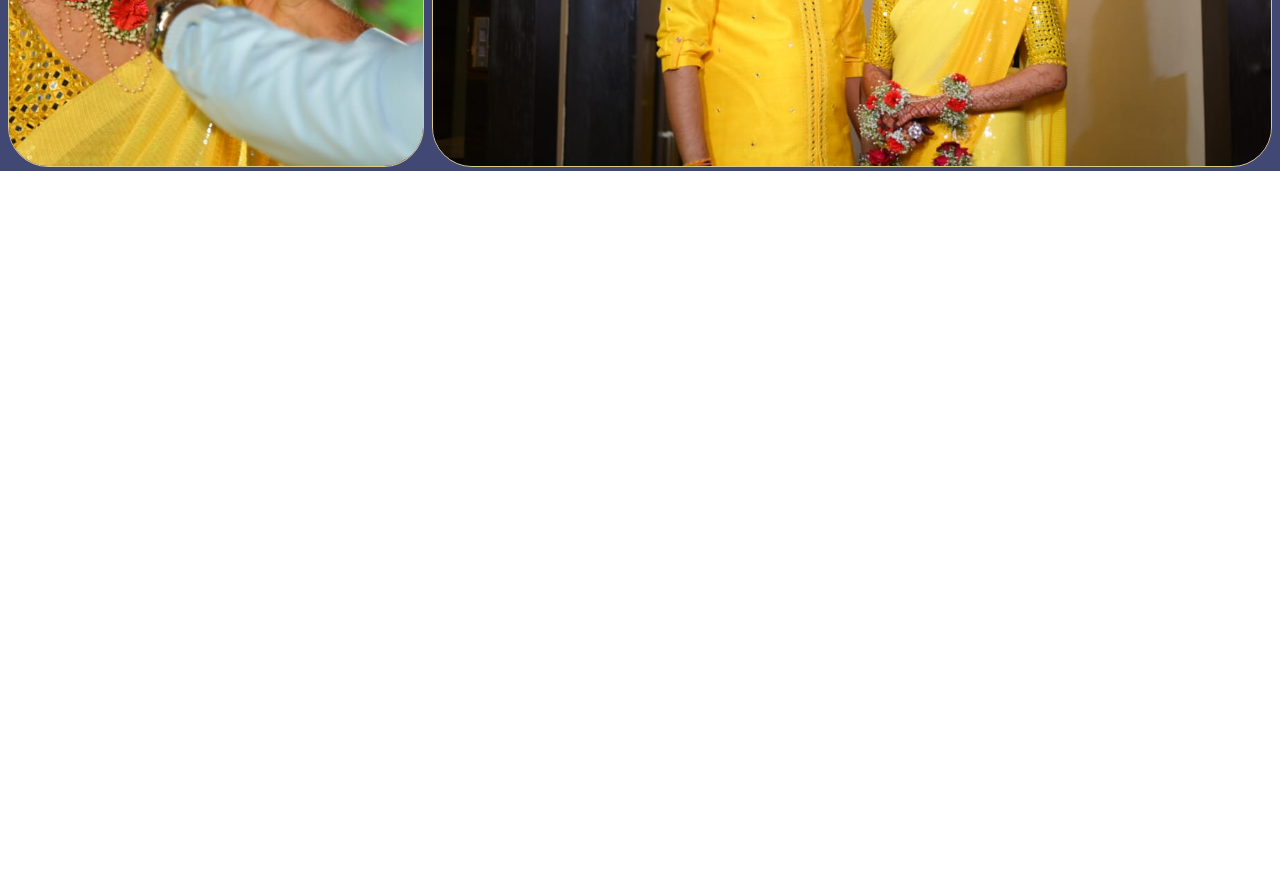
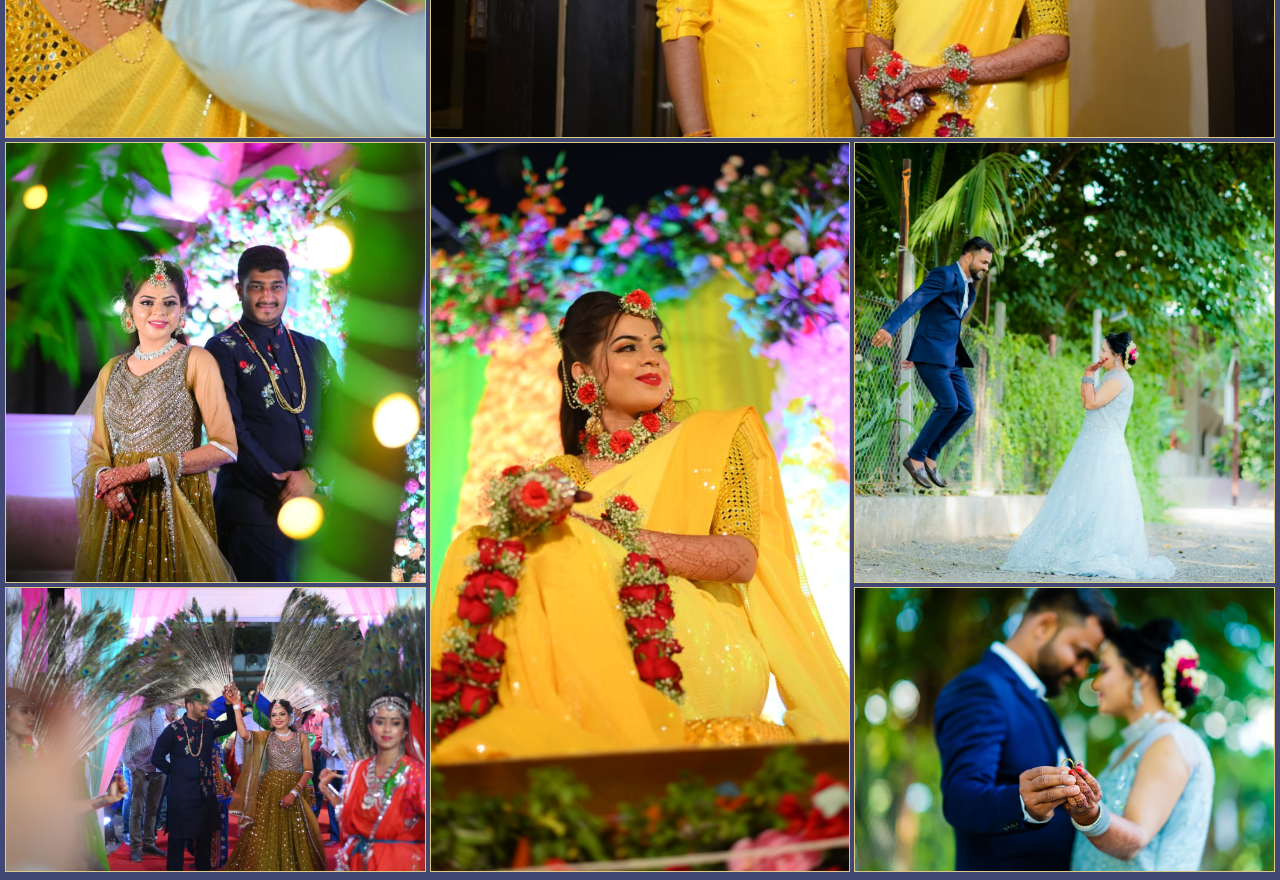
Before and after one commit to vedantpatil25/vedphotomake, a React (Create React App) app: page /portfolio in a window 1280 px wide. Shown: the part 1320-2200 px from the top of the page. Before the commit the page ends 1491 px from the top, so only its background shows below. Built offline with nearby package versions, Linux system fonts and the light colour scheme; a web font is replaced by a local one.

Commit message:
fixed and updated the css of portfolio

```diff
--- a/src/container/SectionGallay/SectionGallay.css
+++ b/src/container/SectionGallay/SectionGallay.css
@@ -6,10 +6,12 @@
 
 .wrapper {
     max-width: auto;
-    padding: 3rem 0.5rem;
+    padding: 0.5rem 0.3rem;
     margin: 0 auto;
     font-family: 'Roboto', sans-serif;
     background: #424874;
+    position: relative;
+    top: 4.2rem;
 }
 
 /* Gallery */
@@ -17,9 +19,9 @@
     display: grid;
     grid-template-columns: repeat(3, 1fr);
     grid-template-rows: repeat(4, 12.5rem);
-    gap: .5rem;
-    position: relative;
-    top: 2.75rem;
+    gap: 0;
+    grid-gap: 4px;
+    z-index: 1000000000;
 }
 
 /* Gallery Layout */
@@ -62,6 +64,31 @@
     grid-row: 5/span 1;
 }
 
+.gallery__item--9 {
+    grid-column: 1/span 1 ;
+    grid-row: 6/span 1;
+}
+
+.gallery__item--10 {
+    grid-column: 2/span 1 ;
+    grid-row: 6/span 2;
+}
+
+.gallery__item--11 {
+    grid-column: 1/span 1 ;
+    grid-row: 7/span 1;
+}
+
+.gallery__item--12 {
+    grid-column: 3/span 1 ;
+    grid-row: 6/span 1;
+}
+
+.gallery__item--13 {
+    grid-column: 3/span 1 ;
+    grid-row: 7/span 1;
+}
+
 /* Gallery Link */
 .gallery__link {
     position: relative;
@@ -69,7 +96,7 @@
     width: 100%;
     height: 100%;
     overflow: hidden;
-    border-radius: 40px;
+    /* border-radius: 40px;*/
     border: 1px solid var(--color-golden);
 }
 
--- a/src/container/SectionGallay/SectionGallay.jsx
+++ b/src/container/SectionGallay/SectionGallay.jsx
@@ -9,6 +9,13 @@ import gallery05 from "../../assets/gallary05.jpeg";
 import gallery06 from "../../assets/gallary06.jpeg";
 import gallery07 from "../../assets/gallary07.jpeg";
 import gallery08 from "../../assets/gallary08.jpeg";
+import gallery09 from "../../assets/gallary09.jpeg";
+import gallery10 from "../../assets/gallary10.jpeg";
+import gallery11 from "../../assets/gallary11.jpeg";
+import gallery12 from "../../assets/gallary12.jpeg";
+import gallery13 from "../../assets/gallary13.jpeg";
+
+
 const SectionGallay = () => {
   return (
     <>
@@ -22,7 +29,7 @@ const SectionGallay = () => {
                 className="gallery__image"
               />
               <div className="gallery__overlay">
-                <span>Text</span>
+                <span>Ved Photo Make</span>
               </div>
             </a>
           </div>
@@ -33,7 +40,7 @@ const SectionGallay = () => {
                 className="gallery__image"
               />
               <div className="gallery__overlay">
-                <span>Text</span>
+                <span>Ved Photo Make</span>
               </div>
             </a>
           </div>
@@ -44,7 +51,7 @@ const SectionGallay = () => {
                 className="gallery__image"
               />
               <div className="gallery__overlay">
-                <span>Text</span>
+                <span>Ved Photo Make</span>
               </div>
             </a>
           </div>
@@ -55,7 +62,7 @@ const SectionGallay = () => {
                 className="gallery__image"
               />
               <div className="gallery__overlay">
-                <span>Text</span>
+                <span>Ved Photo Make</span>
               </div>
             </a>
           </div>
@@ -66,7 +73,7 @@ const SectionGallay = () => {
                 className="gallery__image"
               />
               <div className="gallery__overlay">
-                <span>Text</span>
+                <span>Ved Photo Make</span>
               </div>
             </a>
           </div>
@@ -77,7 +84,7 @@ const SectionGallay = () => {
                 className="gallery__image"
               />
               <div className="gallery__overlay">
-                <span>Text</span>
+                <span>Ved Photo Make</span>
               </div>
             </a>
           </div>
@@ -89,7 +96,7 @@ const SectionGallay = () => {
                 className="gallery__image"
               />
               <div className="gallery__overlay">
-                <span>Text</span>
+                <span>Ved Photo Make</span>
               </div>
             </a>
           </div>
@@ -101,7 +108,67 @@ const SectionGallay = () => {
                 className="gallery__image"
               />
               <div className="gallery__overlay">
-                <span>Text</span>
+                <span>Ved Photo Make</span>
+              </div>
+            </a>
+          </div>
+
+          <div className="gallery__item gallery__item--9">
+            <a href="#" className="gallery__link">
+              <img
+                src={gallery09}
+                className="gallery__image"
+              />
+              <div className="gallery__overlay">
+                <span>Ved Photo Make</span>
+              </div>
+            </a>
+          </div>
+
+          <div className="gallery__item gallery__item--10">
+            <a href="#" className="gallery__link">
+              <img
+                src={gallery10}
+                className="gallery__image"
+              />
+              <div className="gallery__overlay">
+                <span>Ved Photo Make</span>
+              </div>
+            </a>
+          </div>
+
+          <div className="gallery__item gallery__item--11">
+            <a href="#" className="gallery__link">
+              <img
+                src={gallery11}
+                className="gallery__image"
+              />
+              <div className="gallery__overlay">
+                <span>Ved Photo Make</span>
+              </div>
+            </a>
+          </div>
+
+          <div className="gallery__item gallery__item--12">
+            <a href="#" className="gallery__link">
+              <img
+                src={gallery12}
+                className="gallery__image"
+              />
+              <div className="gallery__overlay">
+                <span>Ved Photo Make</span>
+              </div>
+            </a>
+          </div>
+
+          <div className="gallery__item gallery__item--13">
+            <a href="#" className="gallery__link">
+              <img
+                src={gallery13}
+                className="gallery__image"
+              />
+              <div className="gallery__overlay">
+                <span>Ved Photo Make</span>
               </div>
             </a>
           </div>
```
Also changed, not shown: 13 other files (tests, documents, lock files or other folders).
